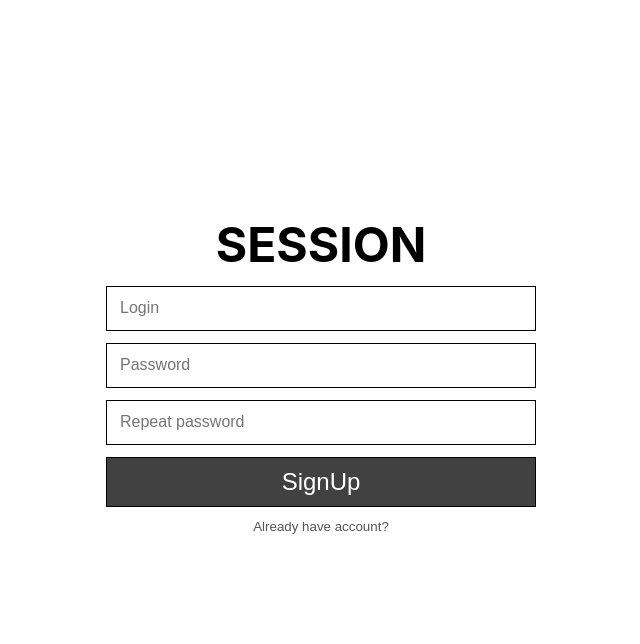
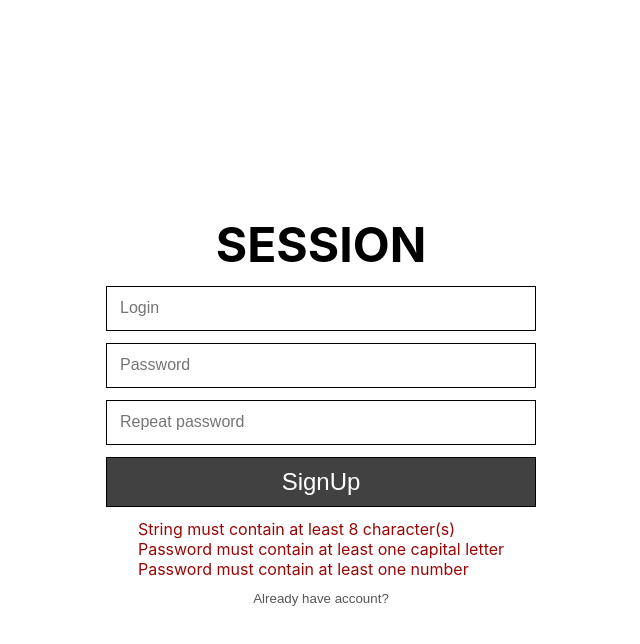
Before and after one commit to odamisheker/Course-Project, a React (Vite) app in the folder client/: page /signup in a window 1280 px wide. Both pictures are taken after a click on the button "SignUp". Shown: the top 644 px of the page, without its empty margins (319-959 px from the left). Built offline with nearby package versions, Linux system fonts and the light colour scheme.

Commit message:
added error message for incorrect password in signup.jsx

```diff
--- a/client/src/routes/SignUp/SignUp.jsx
+++ b/client/src/routes/SignUp/SignUp.jsx
@@ -15,7 +15,6 @@ export default function SignUp() {
   const navigate = useNavigate();
   const { changeUser } = useContext(UserContext);
 
-
   const handleLogin = async () => {
     try {
       User.parse({ password });
@@ -26,7 +25,7 @@ export default function SignUp() {
       navigate("/home");
       setErrors(null);
     } catch (err) {
-      setErrors(err);
+      setErrors(err?.errors?.map((error) => error.message).join(", "));
     }
   };
 
@@ -40,6 +39,7 @@ export default function SignUp() {
             className={styles.input}
             value={name}
             onChange={(e) => setName(e.target.value)}
+            required
           />
           <input
             placeholder="Password"
@@ -47,6 +47,7 @@ export default function SignUp() {
             className={styles.input}
             value={password}
             onChange={(e) => setPassword(e.target.value)}
+            required
           />
           <input
             placeholder="Repeat password"
@@ -54,12 +55,17 @@ export default function SignUp() {
             className={styles.input}
             value={confirmPassword}
             onChange={(e) => setConfirmPassword(e.target.value)}
+            required
           />
           <button className={styles.connect} onClick={handleLogin}>
             SignUp
           </button>
-          {errors?.password && (
-            <div className={styles.error}>{errors}</div>
+          {errors && (
+            <div className={styles.error}>
+              {errors.split(",").map((error, index) => (
+                <div key={index}>{error}</div>
+              ))}
+            </div>
           )}
           <button
             className={styles.navigate}
--- a/client/src/routes/SignUp/SignUp.module.css
+++ b/client/src/routes/SignUp/SignUp.module.css
@@ -1,6 +1,5 @@
 .main {
   height: 700px;
-
   margin: 0 auto;
 
   display: flex;
@@ -59,5 +58,5 @@
 
 .error {
   font-size: 0.7 rem;
-  color: rgb(151, 7, 7)
+  color: rgb(151, 7, 7);
 }
```
